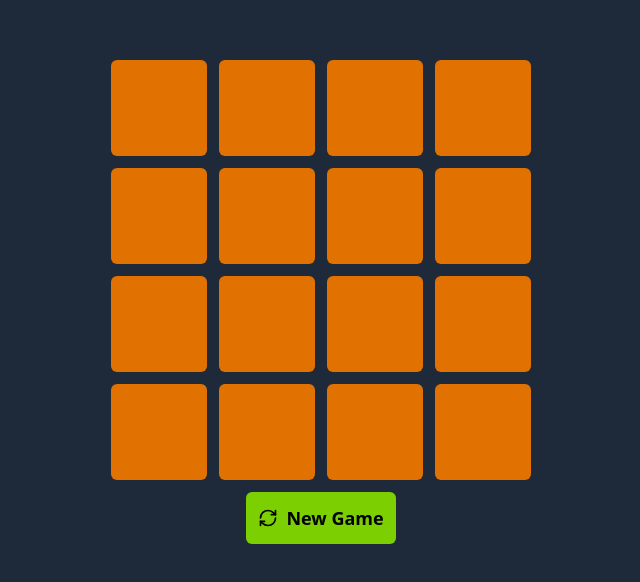
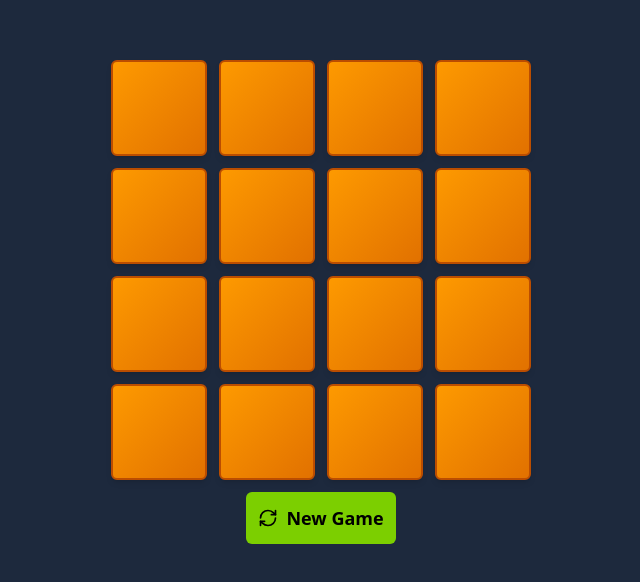
Before and after one commit to high-rolls/memory-game, a React (Vite) app: page / in a window 1280 px wide. Shown: the part 102-684 px from the top of the page, without its empty margins (319-959 px from the left). Built offline with nearby package versions, Linux system fonts and the light colour scheme; what js-confetti would draw is missing.

Commit message:
Fix cards being shown on page load, add gradients and shadows

```diff
--- a/src/components/Board.tsx
+++ b/src/components/Board.tsx
@@ -113,7 +113,7 @@ const Board = () => {
   return (
     <div
       className={`${
-        state === "win" ? "bg-emerald-900" : "bg-gray-800"
+        state === "win" ? "bg-emerald-900" : "bg-slate-800"
       } flex justify-center items-center min-h-screen`}
     >
       <div>
@@ -130,8 +130,10 @@ const Board = () => {
 
         <div className="mt-3 flex flex-col items-center">
           {state === "playing" && (
-            <h1 className="text-3xl sm:text-5xl text-gray-100">
-              {matchCount === 0 ? "No" : matchCount} match
+            <h1 className="text-3xl sm:text-5xl text-gray-100 font-light">
+              {matchCount === 0 ? "No" : (
+                <span className="font-bold">{matchCount}</span>
+              )} match
               {matchCount !== 1 && "es"}
             </h1>
           )}
--- a/src/components/Card.tsx
+++ b/src/components/Card.tsx
@@ -17,19 +17,20 @@ const Card = ({ isFaceUp, isMatched, emoji, onClick }: CardProps) => {
         <motion.div
           className="relative w-full h-full preserve-3d"
           animate={{ rotateY: isFaceUp ? 0 : 180 }}
+          initial={{ rotateY: 180 }}
           transition={{ duration: 0.3, ease: "easeInOut" }}
         >
           {/* Front Face */}
           <div
-            className={`card-face backface-hidden ${
-              isMatched ? "bg-lime-300" : "bg-amber-100"
+            className={`card-face backface-hidden bg-gradient-to-br ${
+              isMatched ? "from-lime-300 to-lime-400" : "from-amber-100 to-amber-200"
             }`}
           >
             {emoji}
           </div>
 
           {/* Back Face */}
-          <div className="card-face rotate-y-180 backface-hidden bg-amber-600" />
+          <div className="card-face rotate-y-180 backface-hidden bg-gradient-to-br from-amber-500 to-amber-600" />
         </motion.div>
       </button>
     </div>
--- a/src/index.css
+++ b/src/index.css
@@ -18,6 +18,6 @@
 
 @layer components {
   .card-face {
-    @apply absolute w-full h-full flex items-center justify-center text-4xl sm:text-6xl 2xl:text-6xl rounded-md;
+    @apply absolute w-full h-full flex items-center justify-center text-4xl sm:text-6xl 2xl:text-6xl rounded-md shadow-md border-2 border-amber-700;
   }
 }
```
